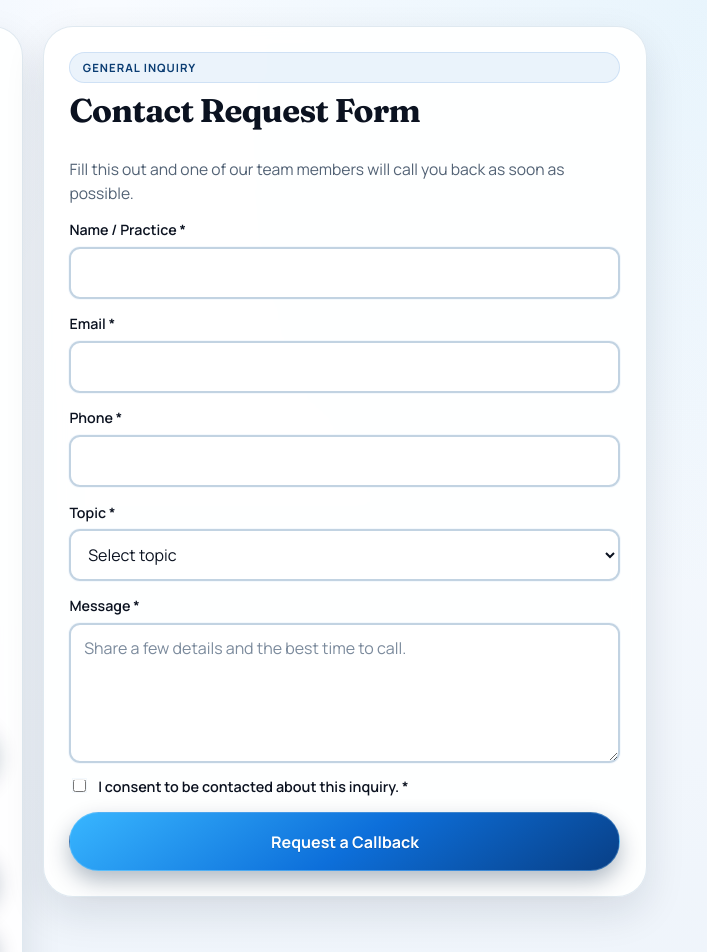
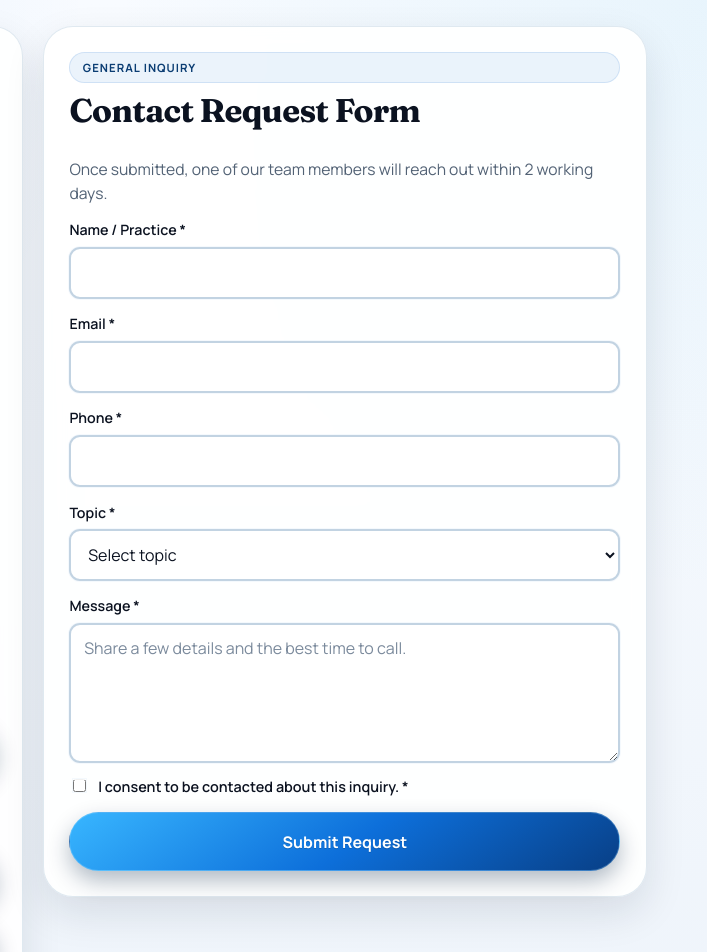
Before and after one commit to scbraddy777/BetterwayDentalLab, a website: page connect.html in a window 1280 px wide. Shown: the top 952 px of the page, 573-1280 px from the left. Drawn offline with Linux system fonts and the light colour scheme.

Commit message:
Update connect form copy

```diff
--- a/connect.html
+++ b/connect.html
@@ -84,7 +84,7 @@
         <div class="section-title">
           <span class="kicker">General inquiry</span>
           <h2 id="connect-form-title">Contact Request Form</h2>
-          <p class="lead">Fill this out and one of our team members will call you back as soon as possible.</p>
+          <p class="lead">Once submitted, one of our team members will reach out within 2 working days.</p>
         </div>
 
         <form
@@ -137,7 +137,7 @@
             </label>
           </div>
 
-          <button class="btn btn-primary connect-submit" type="submit">Request a Callback</button>
+          <button class="btn btn-primary connect-submit" type="submit">Submit Request</button>
           <p class="status-message" data-form-status aria-live="polite"></p>
         </form>
       </section>
```
